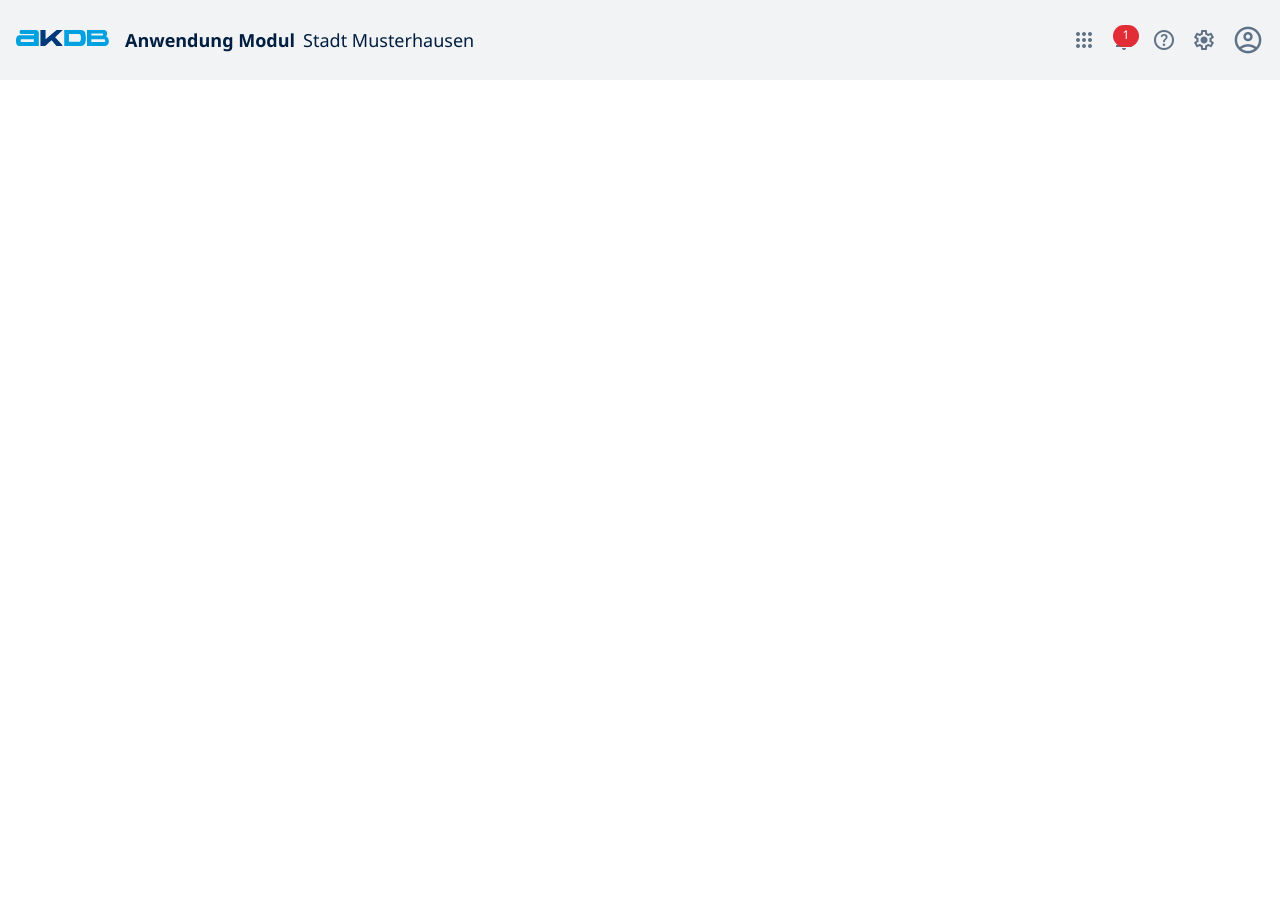
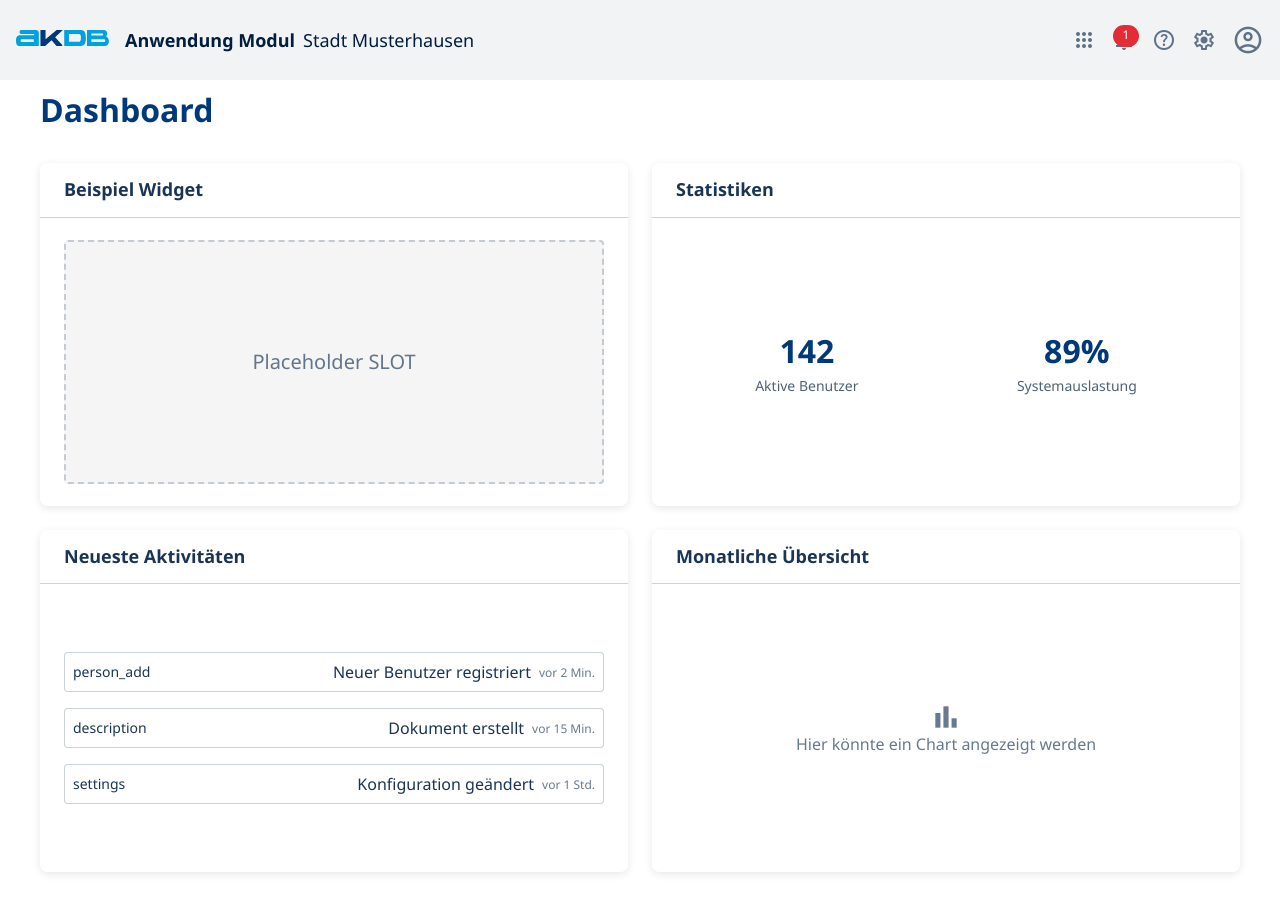
Before and after one commit to eltuctuc/save-automatic, a Vue app: page /dashboard in a window 1280 px wide. Before the commit the page ends 872 px from the top, so only its background shows below. Built offline with nearby package versions, Linux system fonts and the light colour scheme; sample sign-in values are in the browser's storage.

Commit message:
create dashboard

```diff
--- /dev/null
+++ b/src/components/DashboardWidget.vue
@@ -0,0 +1,88 @@
+<template>
+  <div class="dashboard-widget">
+    <!-- Widget Header -->
+    <div class="widget-header">
+      <h3 class="widget-title">{{ title }}</h3>
+    </div>
+
+    <!-- Widget Content -->
+    <div class="widget-content">
+      <slot>
+        <div class="placeholder-content">
+          <span class="placeholder-text">Placeholder SLOT</span>
+        </div>
+      </slot>
+    </div>
+  </div>
+</template>
+
+<script>
+export default {
+  name: 'DashboardWidget',
+  props: {
+    title: {
+      type: String,
+      default: 'Widget'
+    }
+  }
+}
+</script>
+
+<style scoped lang="scss">
+.dashboard-widget {
+  background: get-color(background-white);
+  border-radius: get-border-radius(lg);
+  box-shadow: get-shadow(base);
+  overflow: hidden;
+  width: 100%;
+  max-width: 597px;
+  min-height: 304px;
+  display: flex;
+  flex-direction: column;
+}
+
+.widget-header {
+  padding: get-spacing(m) get-spacing(lg);
+  border-bottom: 1px solid get-color(border-light);
+  background: get-color(background-white);
+}
+
+.widget-title {
+  font-family: $font-family-primary;
+  font-size: get-font-size(lg);
+  font-weight: get-font-weight(semibold);
+  color: get-color(text-primary);
+  margin: 0;
+  line-height: 1.2;
+}
+
+.widget-content {
+  flex: 1;
+  padding: get-spacing(lg);
+  background: get-color(background-white);
+  min-height: 240px;
+  display: flex;
+  align-items: center;
+  justify-content: center;
+}
+
+.placeholder-content {
+  display: flex;
+  align-items: center;
+  justify-content: center;
+  width: 100%;
+  height: 100%;
+  min-height: 200px;
+  background: get-color(background-gray);
+  border-radius: get-border-radius(base);
+  border: 2px dashed get-color(border-light);
+}
+
+.placeholder-text {
+  font-family: $font-family-primary;
+  font-size: get-font-size(xl);
+  font-weight: get-font-weight(medium);
+  color: get-color(text-muted);
+  text-align: center;
+}
+</style>
--- a/src/router/index.js
+++ b/src/router/index.js
@@ -1,6 +1,7 @@
 import { createRouter, createWebHistory } from 'vue-router';
 import store from '../store';
 import AboutView from '../views/AboutView.vue';
+import DashboardView from '../views/DashboardView.vue';
 import HomeView from '../views/HomeView.vue';
 import LoginView from '../views/LoginView.vue';
 import LogoutView from '../views/LogoutView.vue';
@@ -22,6 +23,12 @@ const routes = [
     path: '/',
     name: 'home',
     component: HomeView,
+    meta: { requiresAuth: true },
+  },
+  {
+    path: '/dashboard',
+    name: 'dashboard',
+    component: DashboardView,
     meta: { requiresAuth: true },
   },
   {
--- /dev/null
+++ b/src/views/DashboardView.vue
@@ -0,0 +1,183 @@
+<template>
+  <div class="dashboard">
+    <div class="dashboard-container">
+      <h1 class="dashboard-title">Dashboard</h1>
+
+      <div class="widgets-grid">
+        <!-- Standard Widget mit Placeholder -->
+        <DashboardWidget title="Beispiel Widget" />
+
+        <!-- Widget mit benutzerdefiniertem Content -->
+        <DashboardWidget title="Statistiken">
+          <div class="stats-content">
+            <div class="stat-item">
+              <div class="stat-number">142</div>
+              <div class="stat-label">Aktive Benutzer</div>
+            </div>
+            <div class="stat-item">
+              <div class="stat-number">89%</div>
+              <div class="stat-label">Systemauslastung</div>
+            </div>
+          </div>
+        </DashboardWidget>
+
+        <!-- Widget mit Listen-Content -->
+        <DashboardWidget title="Neueste Aktivitäten">
+          <div class="activity-list">
+            <div class="activity-item">
+              <MaterialIcon name="person_add" size="small" />
+              <span>Neuer Benutzer registriert</span>
+              <span class="activity-time">vor 2 Min.</span>
+            </div>
+            <div class="activity-item">
+              <MaterialIcon name="description" size="small" />
+              <span>Dokument erstellt</span>
+              <span class="activity-time">vor 15 Min.</span>
+            </div>
+            <div class="activity-item">
+              <MaterialIcon name="settings" size="small" />
+              <span>Konfiguration geändert</span>
+              <span class="activity-time">vor 1 Std.</span>
+            </div>
+          </div>
+        </DashboardWidget>
+
+        <!-- Widget mit Chart-ähnlichem Content -->
+        <DashboardWidget title="Monatliche Übersicht">
+          <div class="chart-content">
+            <div class="chart-placeholder">
+              <MaterialIcon name="bar_chart" size="large" />
+              <p>Hier könnte ein Chart angezeigt werden</p>
+            </div>
+          </div>
+        </DashboardWidget>
+      </div>
+    </div>
+  </div>
+</template>
+
+<script>
+import DashboardWidget from '@/components/DashboardWidget.vue';
+
+export default {
+  name: 'DashboardView',
+  components: {
+    DashboardWidget
+  }
+}
+</script>
+
+<style scoped lang="scss">
+.dashboard {
+  min-height: calc(100vh - 56px);
+  padding: get-spacing(lg);
+}
+
+.dashboard-container {
+  max-width: 1200px;
+  margin: 0 auto;
+}
+
+.dashboard-title {
+  font-family: $font-family-primary;
+  font-size: get-font-size(3xl);
+  font-weight: get-font-weight(bold);
+  color: get-color(primary);
+  margin: 0 0 get-spacing(xl) 0;
+}
+
+.widgets-grid {
+  display: grid;
+  grid-template-columns: repeat(auto-fit, minmax(580px, 1fr));
+  gap: get-spacing(lg);
+
+  @media (max-width: 640px) {
+    grid-template-columns: 1fr;
+  }
+}
+
+// Custom content styles für die Demo
+.stats-content {
+  display: flex;
+  justify-content: space-around;
+  align-items: center;
+  width: 100%;
+  height: 100%;
+}
+
+.stat-item {
+  text-align: center;
+}
+
+.stat-number {
+  font-family: $font-family-primary;
+  font-size: get-font-size(3xl);
+  font-weight: get-font-weight(bold);
+  color: get-color(primary);
+  margin-bottom: get-spacing(s);
+}
+
+.stat-label {
+  font-family: $font-family-primary;
+  font-size: get-font-size(sm);
+  color: get-color(text-secondary);
+}
+
+.activity-list {
+  display: flex;
+  flex-direction: column;
+  gap: get-spacing(m);
+  width: 100%;
+}
+
+.activity-item {
+  display: flex;
+  align-items: center;
+  gap: get-spacing(sm);
+  padding: get-spacing(sm);
+  background: get-color(background-white);
+  border-radius: get-border-radius(base);
+  border: 1px solid get-color(border-light);
+
+  .material-icon {
+    color: get-color(primary);
+  }
+
+  span:first-of-type {
+    flex: 1;
+    font-family: $font-family-primary;
+    font-size: get-font-size(sm);
+    color: get-color(text-primary);
+  }
+}
+
+.activity-time {
+  font-family: $font-family-primary;
+  font-size: get-font-size(xs);
+  color: get-color(text-muted);
+}
+
+.chart-content {
+  display: flex;
+  align-items: center;
+  justify-content: center;
+  width: 100%;
+  height: 100%;
+}
+
+.chart-placeholder {
+  text-align: center;
+  color: get-color(text-muted);
+
+  .material-icon {
+    font-size: 48px;
+    margin-bottom: get-spacing(sm);
+  }
+
+  p {
+    font-family: $font-family-primary;
+    font-size: get-font-size(base);
+    margin: 0;
+  }
+}
+</style>
--- a/src/views/HomeView.vue
+++ b/src/views/HomeView.vue
@@ -5,6 +5,10 @@
       <p>Sie sind erfolgreich angemeldet.</p>
 
       <div class="navigation-links">
+        <router-link to="/dashboard" class="nav-button">
+          <MaterialIcon name="dashboard" size="small" />
+          Dashboard
+        </router-link>
         <router-link to="/about" class="nav-button">
           <MaterialIcon name="info" size="small" />
           Über die Anwendung
@@ -61,6 +65,10 @@ export default {
 
 .navigation-links {
   margin-top: get-spacing(lg);
+  display: flex;
+  gap: get-spacing(m);
+  justify-content: center;
+  flex-wrap: wrap;
 }
 
 .nav-button {
```
Also changed, not shown: 1 other file (tests, documents, lock files or other folders).
